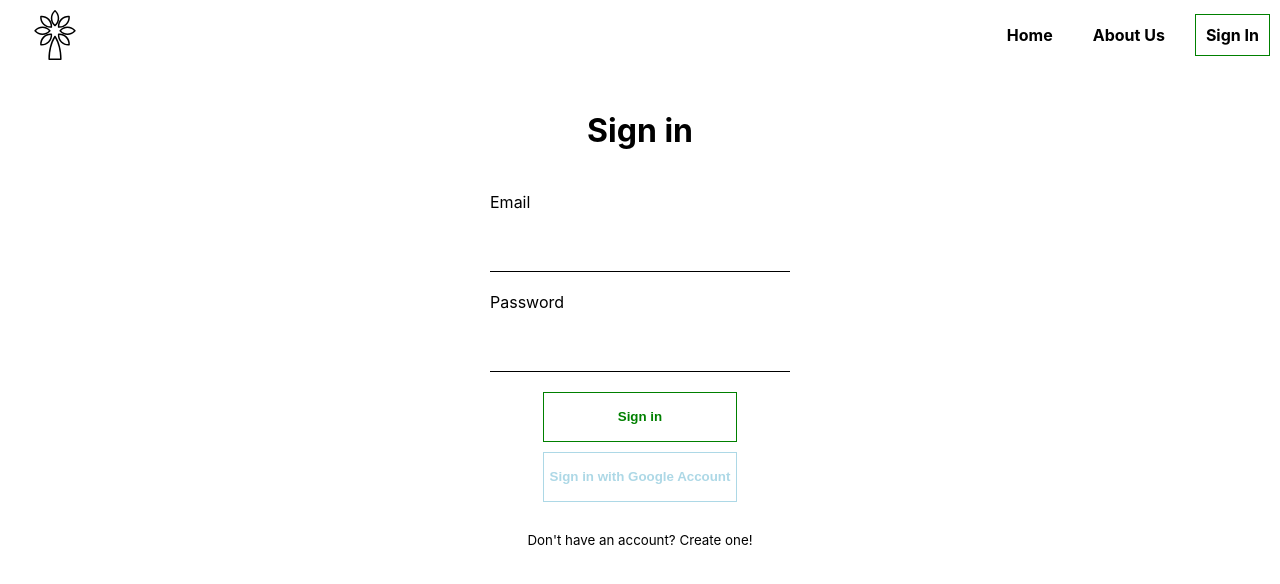
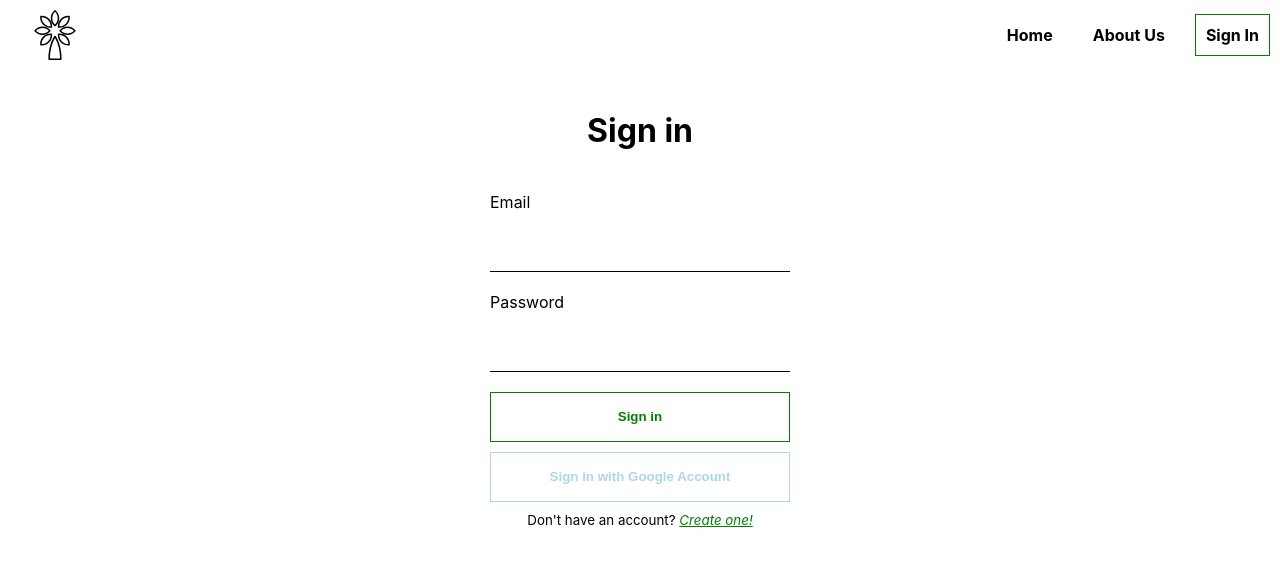
Before and after one commit to yatingsong7/timone-garden, a React (Create React App) app: page /signin in a window 1280 px wide. Shown: the top 584 px of the page. Built offline with nearby package versions, Linux system fonts and the light colour scheme.

Commit message:
refactor authentication page

```diff
--- a/src/App.js
+++ b/src/App.js
@@ -1,8 +1,8 @@
 import { Routes, Route } from "react-router-dom";
 import AboutUs from "./components/aboutus/aboutus.component";
-import Authentication from "./components/authentication/authentication.component";
 import Homepage from "./components/homepage/homepage.component";
 import Navigation from "./components/navigation/navigation.component";
+import SignIn from "./components/sign-in/sign-in.component";
 import SignUp from "./components/sign-up/sign-up.component";
 
 const App = () => {
@@ -11,7 +11,7 @@ const App = () => {
       <Route path="/" element={<Navigation />}>
         <Route index element={<Homepage />} />
         <Route path="aboutus" element={<AboutUs />} />
-        <Route path="signin" element={<Authentication />} />
+        <Route path="signin" element={<SignIn />} />
         <Route path="signup" element={<SignUp />} />
       </Route>
     </Routes>
--- a/src/components/authentication/authentication.component.js
+++ /dev/null
@@ -1,16 +0,0 @@
-import "./authentication.style.scss";
-import { Link } from "react-router-dom";
-import SignIn from "../sign-in/sign-in.component";
-
-const Authentication = () => {
-  return (
-    <div className="authentication-container">
-      <SignIn />
-      <small>
-        Don't have an account? <Link to="/signup">Create one!</Link>
-      </small>
-    </div>
-  );
-};
-
-export default Authentication;
--- a/src/components/authentication/authentication.style.scss
+++ /dev/null
@@ -1,6 +0,0 @@
-.authentication-container {
-  display: flex;
-  flex-direction: column;
-  justify-content: center;
-  align-items: center;
-}
--- a/src/components/sign-in/sign-in.component.js
+++ b/src/components/sign-in/sign-in.component.js
@@ -1,5 +1,6 @@
 import { useContext, useState } from "react";
 import { UserContext } from "../../context/user.context";
+import { Link } from "react-router-dom";
 import {
   signInWithGooglePopup,
   signInUserWithEmailAndPassword,
@@ -72,7 +73,7 @@ const SignIn = () => {
   return (
     <div className="sign-in-container">
       <h1>Sign in</h1>
-
+      <form>
         <FormInput
           label="Email"
           type="email"
@@ -97,6 +98,13 @@ const SignIn = () => {
             Sign in with Google Account
           </Button>
         </div>
+      </form>
+      <small>
+        Don't have an account?{" "}
+        <Link to="/signup">
+          <i>Create one!</i>
+        </Link>
+      </small>
     </div>
   );
 };
--- a/src/components/sign-in/sign-in.style.scss
+++ b/src/components/sign-in/sign-in.style.scss
@@ -2,15 +2,19 @@
   display: flex;
   flex-direction: column;
   align-items: center;
-  width: 600px;
 
   .button-group {
     display: flex;
     flex-direction: column;
-    margin: 20px;
+    margin-top: 20px;
 
     Button {
       margin-bottom: 10px;
     }
   }
+
+  i {
+    text-decoration: underline;
+    color: green;
+  }
 }
```
Lines whose indentation alone changed are shown as unchanged.
